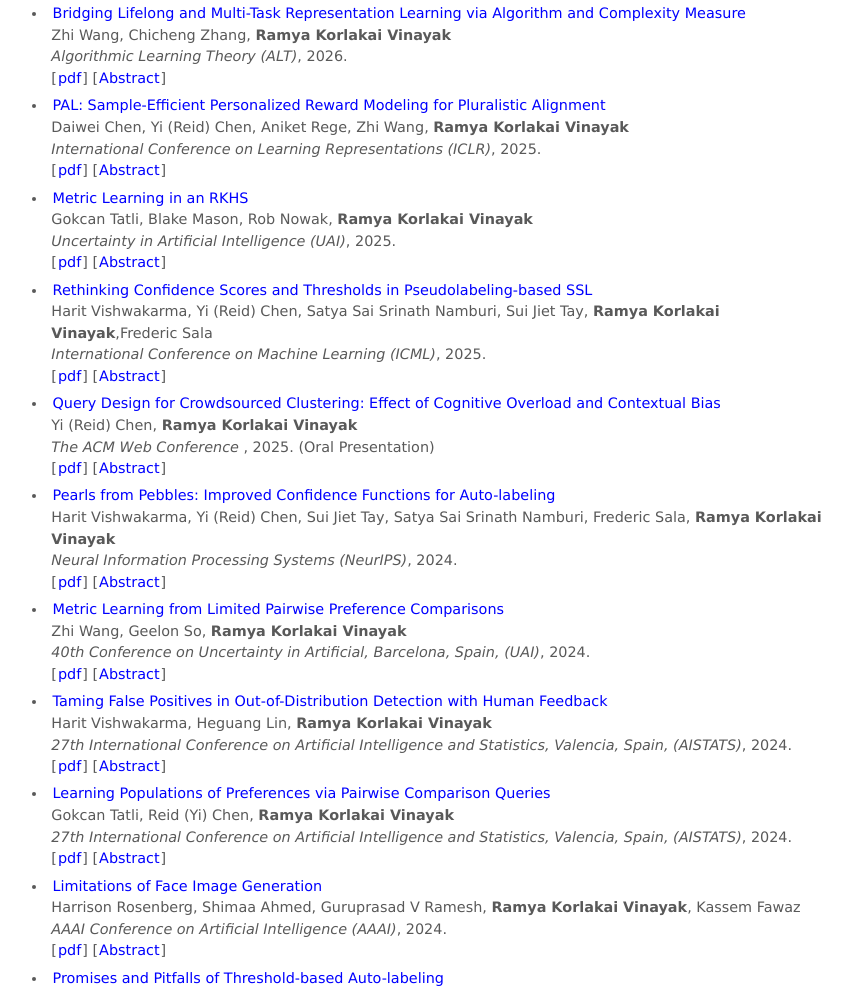
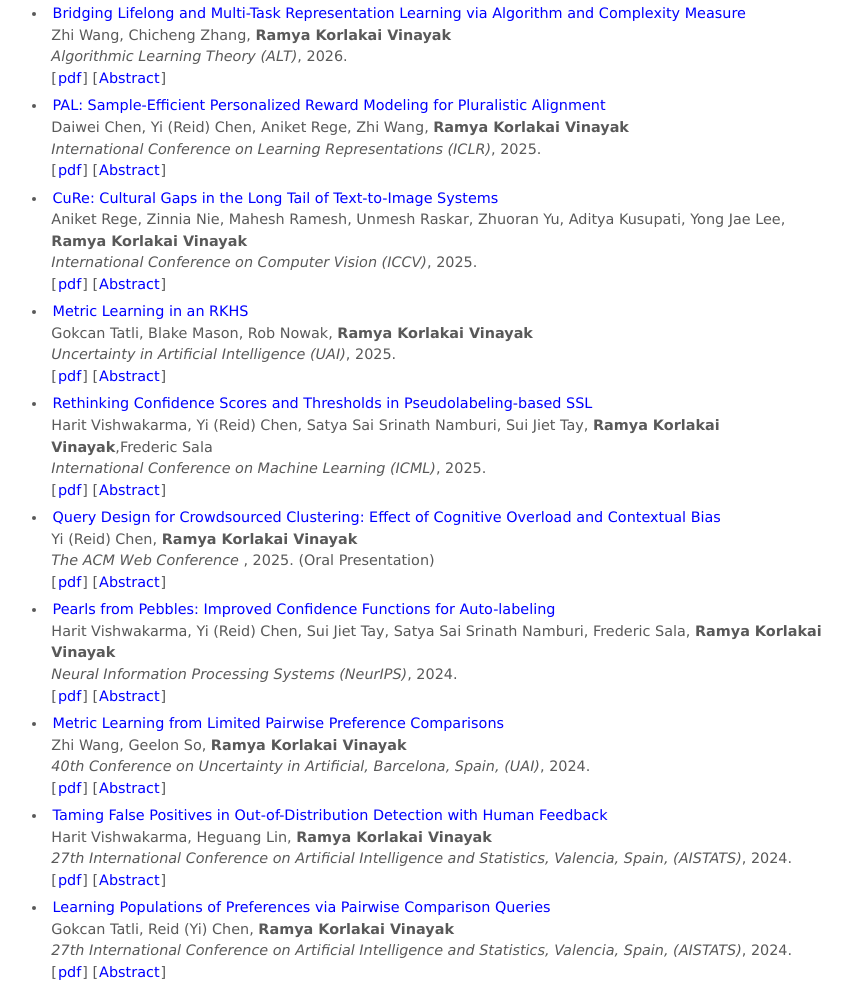
Before and after one commit to ramyakv/ramyakv.github.io, a plain HTML site: page index.html in a window 1280 px wide. Shown: the part 2280-3268 px from the top of the page, without its empty margins (210-1062 px from the left). Drawn offline with Linux system fonts and the light colour scheme.

Commit message:
Update index.html
ICCV 2025 update

```diff
--- a/index.html
+++ b/index.html
@@ -212,12 +212,21 @@
 			</ul>
 
 	<ul>
+		<li><a href="https://arxiv.org/pdf/2506.08071" target="_blank" onclick="captureOutboundLink('https://arxiv.org/pdf/2506.08071');"> CuRe: Cultural Gaps in the Long Tail of Text-to-Image Systems</a></li>
+	<ul class="innerbullet">
+		<li>Aniket Rege, Zinnia Nie, Mahesh Ramesh, Unmesh Raskar, Zhuoran Yu, Aditya Kusupati, Yong Jae Lee, <b>Ramya Korlakai Vinayak</b> </li>
+				<li> <i> International Conference on Computer Vision (ICCV)</i>, 2025.</li>
+				<li>[<a href="https://arxiv.org/pdf/2506.08071" target="_blank">pdf</a>] [<a href="https://arxiv.org/abs/2506.080715">Abstract</a>]</li>
+			</ul>
+
+	<ul>
 		<li><a href="https://arxiv.org/pdf/2508.04476" target="_blank" onclick="captureOutboundLink('https://arxiv.org/pdf/2508.04476');"> Metric Learning in an RKHS</a></li>
 	<ul class="innerbullet">
 		<li>Gokcan Tatli, Blake Mason, Rob Nowak, <b>Ramya Korlakai Vinayak</b> </li>
 				<li> <i> Uncertainty in Artificial Intelligence (UAI)</i>, 2025.</li>
 				<li>[<a href="https://arxiv.org/pdf/2508.04476" target="_blank">pdf</a>] [<a href="#UAI2025">Abstract</a>]</li>
 			</ul>
+
 
 	<ul>
 		<li><a href="https://pages.cs.wisc.edu/~fredsala/ssl_icml25.pdf" target="_blank" onclick="captureOutboundLink('https://pages.cs.wisc.edu/~fredsala/ssl_icml25.pdf');"> Rethinking Confidence Scores and Thresholds in Pseudolabeling-based SSL</a></li>
```
